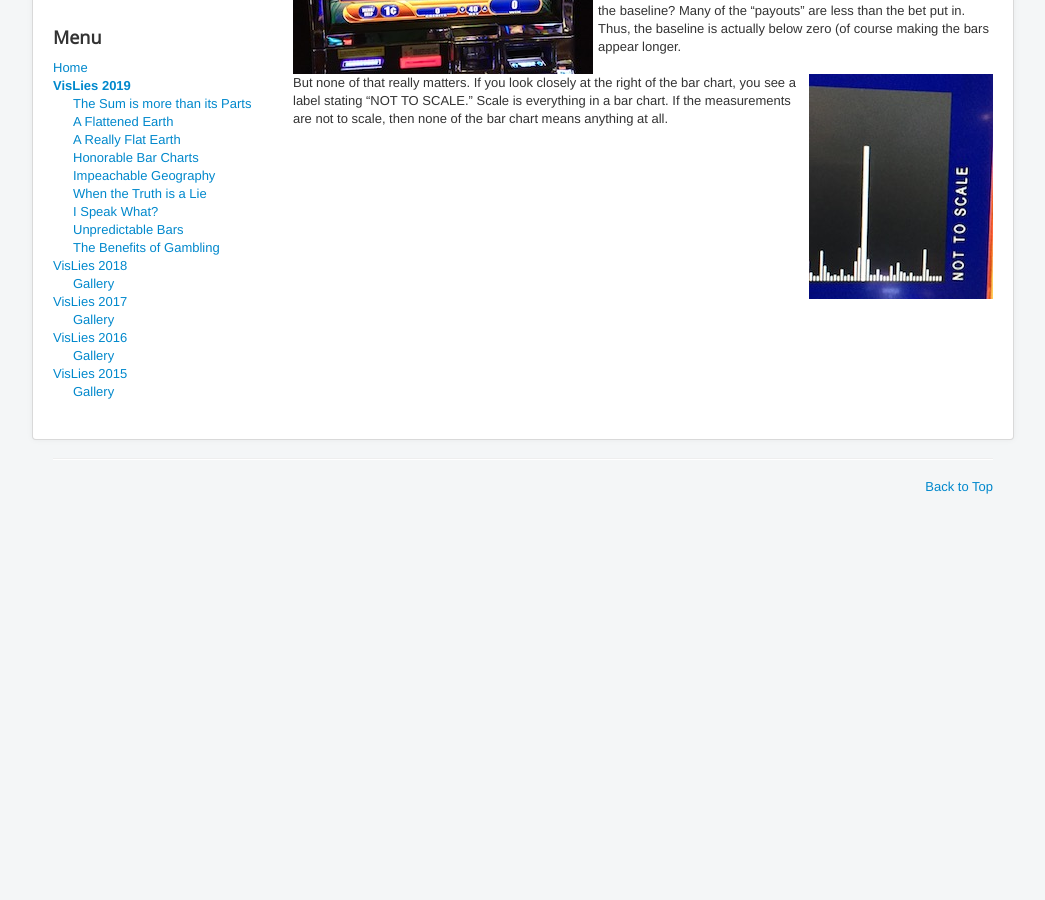
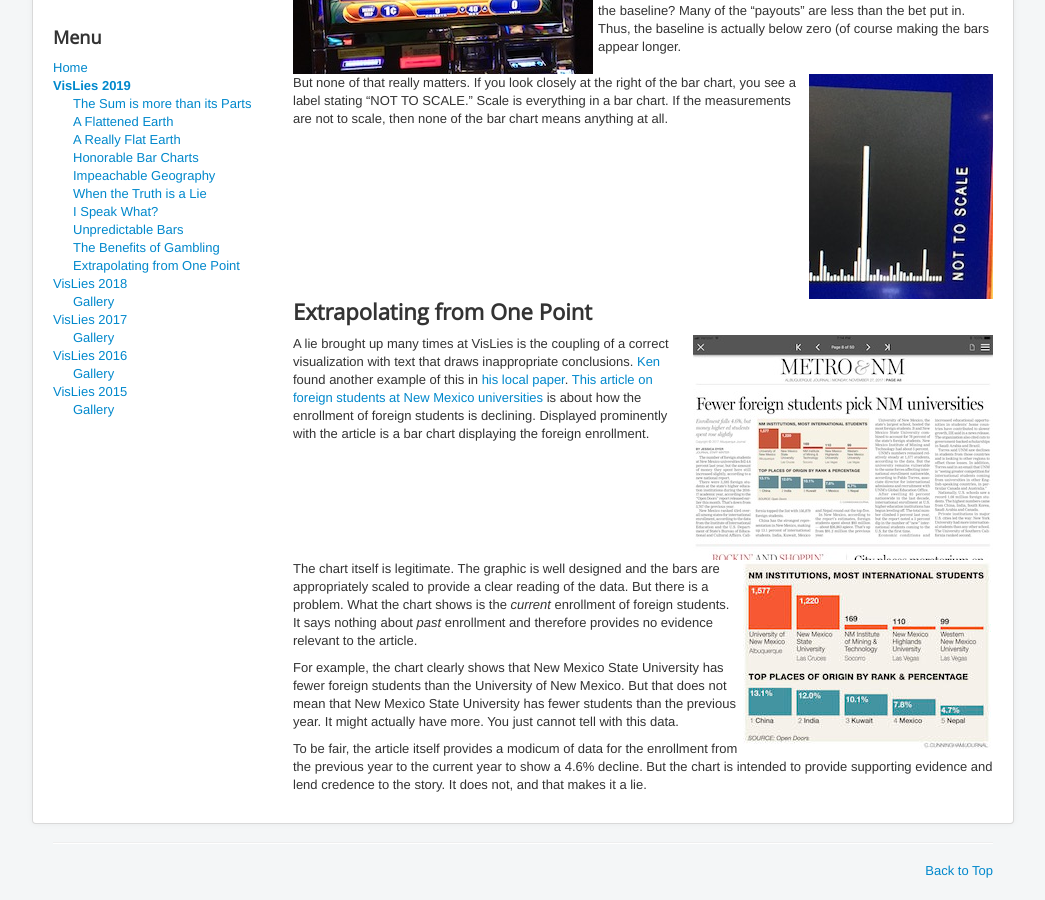
Before and after one commit to vislies/2019, a Jekyll site: the page built from gallery/index.md, in a window 1280 px wide and 900 px high, scrolled down 6497 px. Shown: the whole window, without its empty margins (117-1162 px from the left). Built offline with Jekyll 4.4.1, drawn with Linux system fonts in a browser that asks for light colours; our own code applies the rules of GitHub Pages for plain Markdown files.

Commit message:
Foreign students

```diff
--- a/gallery/index.md
+++ b/gallery/index.md
@@ -19,6 +19,8 @@ gallery-nav:
     url: "#unpredictable-bars"
   - title: The Benefits of Gambling
     url: "#the-benefits-of-gambling"
+  - title: Extrapolating from One Point
+    url: "#extrapolating-from-one-point"
 ---
 
 # VisLies 2019 Gallery
@@ -457,6 +459,42 @@ Scale is everything in a bar chart.
 If the measurements are not to scale, then none of the bar chart means anything at all.
 
 
+## Extrapolating from One Point
+
+<a href="https://drive.google.com/open?id=1aeXKvQUFrzHG178o-Pa1knzlOu_C1y4t" class="image-right">
+![Foreign Students](foreign-students-thumbnail.jpg)
+</a>
+
+A lie brought up many times at VisLies is the coupling of a correct visualization with text that draws inappropriate conclusions.
+[Ken][Ken Moreland] found another example of this in [his local paper][Albuquerque Journal].
+[This article on foreign students at New Mexico universities] is about how the enrollment of foreign students is declining.
+Displayed prominently with the article is a bar chart displaying the foreign enrollment.
+
+<div class="image-stop" />
+
+<a href="https://drive.google.com/open?id=1xmIxIQ9VFhO5_zjaiylRF0K5IrLBmcal" class="image-right">
+![Foreign Students Chart](foreign-students-chart-thumbnail.jpg)
+</a>
+
+The chart itself is legitimate.
+The graphic is well designed and the bars are appropriately scaled to provide a clear reading of the data.
+But there is a problem.
+What the chart shows is the _current_ enrollment of foreign students.
+It says nothing about _past_ enrollment and therefore provides no evidence relevant to the article.
+
+For example, the chart clearly shows that New Mexico State University has fewer foreign students than the University of New Mexico.
+But that does not mean that New Mexico State University has fewer students than the previous year.
+It might actually have more.
+You just cannot tell with this data.
+
+To be fair, the article itself provides a modicum of data for the enrollment from the previous year to the current year to show a 4.6% decline.
+But the chart is intended to provide supporting evidence and lend credence to the story.
+It does not, and that makes it a lie.
+
+
+[This article on foreign students at New Mexico universities]: https://www.abqjournal.com/1098054/fewer-foreign-students-choosing-nm-universities.html
+
+
 [Ken Moreland]: http://kennethmoreland.com
 [Guan-de Wu]: http://www.gdwu.xyz/about/
 [David Borland]: https://renci.org/staff/david-borland/
```
Also changed, not shown: gallery/foreign-students-chart-thumbnail.jpg (added), gallery/foreign-students-thumbnail.jpg (added).
